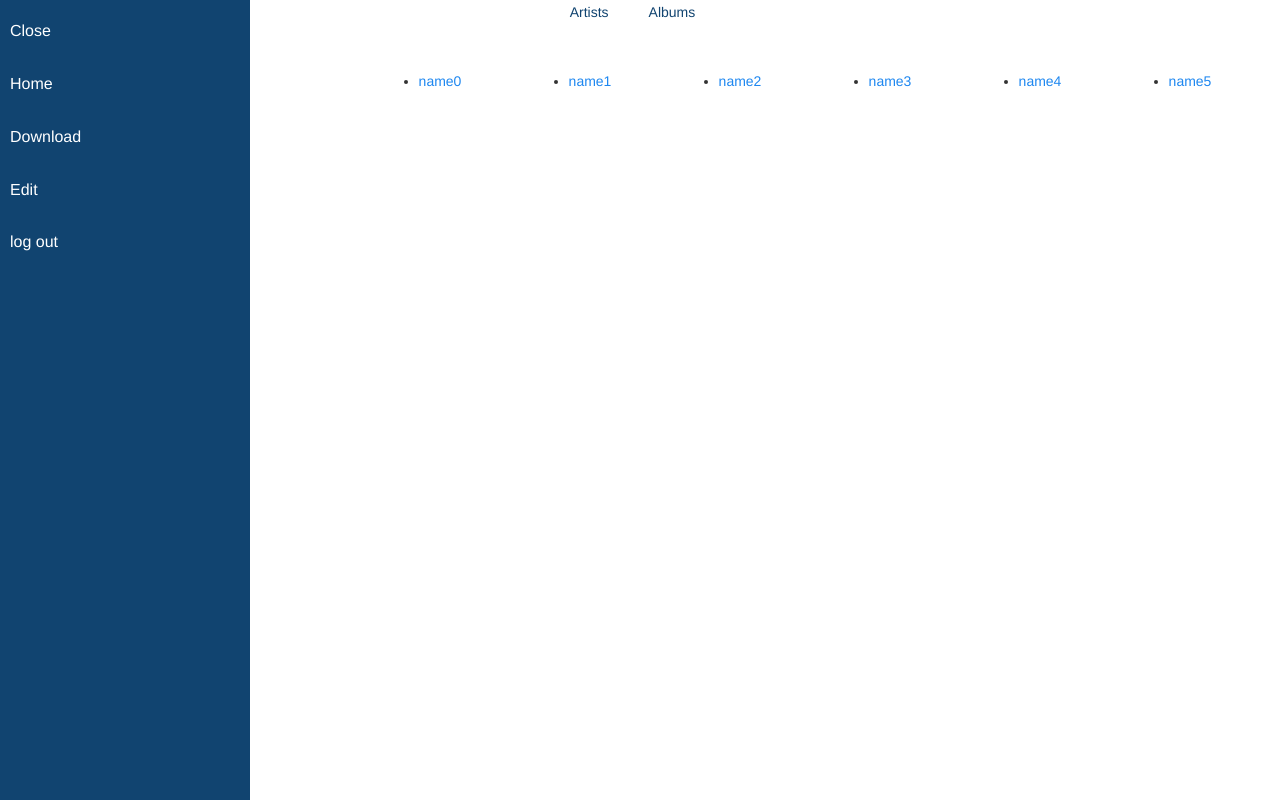
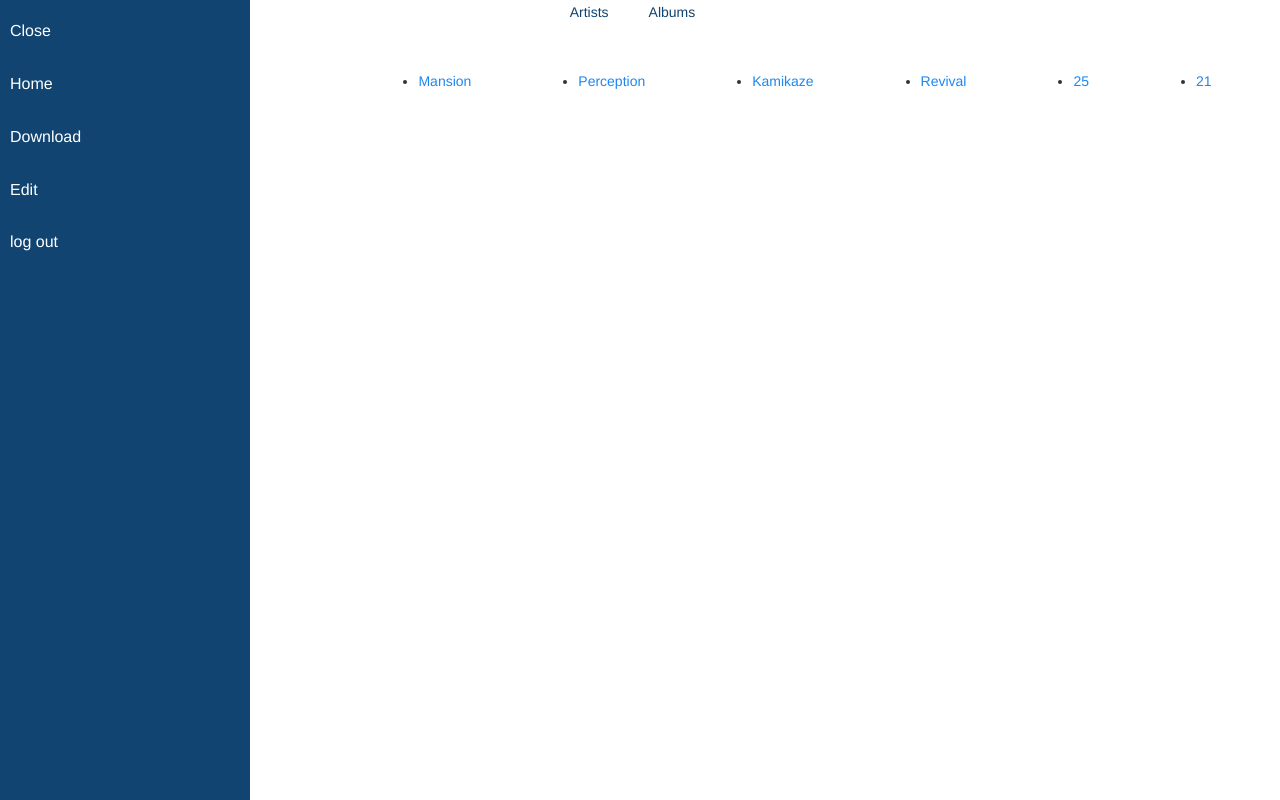
Before and after one commit to AwesomeFlax/diploma-angular7, an Angular app: page /albums in a window 1280 px wide. Built offline with nearby package versions, Linux system fonts and the light colour scheme.

Commit message:
few updates, artists view

```diff
--- a/src/app/albums/albums.service.ts
+++ b/src/app/albums/albums.service.ts
@@ -7,12 +7,12 @@
     selectedAlbum = new EventEmitter<Album>();
 
     albums: Album[] = [
-        new Album(0, "name0", "genre0", "2014-9-15", "desc0", "cover0", [ new Track (1, 'track_0_1'), new Track (1, 'track_0_2') ] ),
-        new Album(1, "name1", "genre1", "2015-9-15", "desc1", "cover1", [ new Track (1, 'track_1_1'), new Track (1, 'track_1_2') ] ),
-        new Album(2, "name2", "genre2", "2016-9-15", "desc2", "cover2", [ new Track (1, 'track_2_1'), new Track (1, 'track_2_2') ] ),
-        new Album(3, "name3", "genre3", "2017-9-15", "desc3", "cover3", [ new Track (1, 'track_3_1'), new Track (1, 'track_3_2') ] ),
-        new Album(4, "name4", "genre4", "2018-9-15", "desc4", "cover4", [ new Track (1, 'track_4_1'), new Track (1, 'track_4_2') ] ),
-        new Album(5, "name5", "genre5", "2019-9-15", "desc5", "cover5", [ new Track (1, 'track_5_1'), new Track (1, 'track_5_2') ] ),
+        new Album(0, "Mansion", "Hip-Hop", "2014-9-15", "desc0", "https://ecsmedia.pl/c/mansion-w-iext46383085.jpg", [ new Track (1, 'Outcast'), new Track (1, 'Destiny') ] ),
+        new Album(1, "Perception", "Hip-Hop", "2015-9-15", "desc1", "https://i2.cdn.hhv.de/catalog/475x475/00565/565327.jpg", [ new Track (1, 'Notepad'), new Track (1, 'Trun The Music Up') ] ),
+        new Album(2, "Kamikaze", "Rap", "2016-9-15", "desc2", "https://upload.wikimedia.org/wikipedia/ru/thumb/1/1c/Eminem-kamikaze.jpg/270px-Eminem-kamikaze.jpg", [ new Track (1, 'Venom'), new Track (1, 'Stepping Stone') ] ),
+        new Album(3, "Revival", "Rap", "2017-9-15", "desc3", "https://upload.wikimedia.org/wikipedia/ru/thumb/6/6f/Eminem_Revival.jpg/270px-Eminem_Revival.jpg", [ new Track (1, 'Walk On Water'), new Track (1, 'Bad Husband') ] ),
+        new Album(4, "25", "Soul", "2018-9-15", "desc4", "https://upload.wikimedia.org/wikipedia/ru/thumb/a/aa/Adele_25.jpg/270px-Adele_25.jpg", [ new Track (1, 'Hello'), new Track (1, 'Send My Love') ] ),
+        new Album(5, "21", "Soul", "2019-9-15", "desc5", "https://images.store.hmv.com/app_/responsive/HMVStore/media/product/763088/01-763088.jpg?w=500", [ new Track (1, 'Rolling In The Deep'), new Track (1, 'Set Fire To The Rain') ] ),
     ]
 
     getAlbums(): Album[]
--- a/src/app/artists/artist/artist.component.html
+++ b/src/app/artists/artist/artist.component.html
@@ -8,8 +8,8 @@
     BirtDate: {{ artist.birthDate.toDateString() + '--' + artist.deathDate }}
 </P>
 <P>
-    Career: {{ artist.careerStart.toDateString}}
+    Career: {{ artist.careerStart.toDateString() + '--' + artist.careerEnd }}
 </P>
 <P>
-    <img />
+    <img data-src="{{ artist.artistPhoto }}" width="" height="" alt="" uk-img>
 </P>
--- a/src/app/artists/artists.component.html
+++ b/src/app/artists/artists.component.html
@@ -1,10 +1,21 @@
-<ul>
-  <li
-    *ngFor="let artist of artistList"
-    routerLink='/artist/{{ artist.id }}' routerLinkActive="router-link-active"
-  >
-      <a (click)="onArtistClick(artist)">
-          {{ artist.nickName }}
-      </a>
-  </li>
-</ul>
+<div class="uk-child-width-1-2 uk-child-width-1-3@s uk-grid-match uk-grid-small" uk-grid>
+    <div
+        *ngFor="let artist of artistList"
+        routerLink='/artist/{{ artist.id }}' routerLinkActive="router-link-active"
+        class="uk-text-center"
+    >
+        <!-- <div class="uk-inline-clip uk-transition-toggle" tabindex="0">
+            <img data-src="{{ artist.artistPhoto }}" width="250px" height="250px" alt="" uk-img>
+            <div class="uk-transition-fade uk-position-cover uk-position-small uk-overlay uk-overlay-default uk-flex uk-flex-center uk-flex-middle">
+                <h4 class="uk-margin-remove">{{ artist.nickName }} </h4>
+            </div>
+        </div> -->
+
+        <div class="uk-inline-clip uk-transition-toggle" tabindex="0">
+            <img data-src="{{ artist.artistPhoto }}" width="250px" height="250px" alt="" uk-img>
+            <div class="uk-transition-slide-bottom uk-position-bottom uk-overlay uk-overlay-default">
+                <p class="uk-h4 uk-margin-remove">{{ artist.nickName }}</p>
+            </div>
+        </div>
+    </div>
+</div>
--- a/src/app/artists/artitst.service.ts
+++ b/src/app/artists/artitst.service.ts
@@ -12,6 +12,12 @@
         new Artist(2, 'NF', 'Nathan', 'John Feuerstein', new Date('09-15-1956'), null, new Date('09-15-1997'), null, 'USA',
         'Male', 'same crap', 'https://i1.sndcdn.com/avatars-000333695771-obix8y-t500x500.jpg', null),
         new Artist(3, 'Adele', 'Adele Laurie', 'Blue Adkins', new Date('09-15-1986'), null, new Date('09-15-1997'), null, 'Great Britain',
+        'Female', 'easy breazy', 'https://imgcache.qq.com/music/photo/mid_singer_500/p/x/003CoxJh1zFPpx.jpg', null),
+        new Artist(4, 'Eminem', 'Mashal', 'Matters', new Date('09-15-1987'), null, new Date('09-15-1997'), null, 'USA',
+        'Male', 'kinda complex', 'https://img2.thejournal.ie/inline/4378295/original/?width=500&version=4378295', null),
+        new Artist(5, 'NF', 'Nathan', 'John Feuerstein', new Date('09-15-1956'), null, new Date('09-15-1997'), null, 'USA',
+        'Male', 'same crap', 'https://i1.sndcdn.com/avatars-000333695771-obix8y-t500x500.jpg', null),
+        new Artist(6, 'Adele', 'Adele Laurie', 'Blue Adkins', new Date('09-15-1986'), null, new Date('09-15-1997'), null, 'Great Britain',
         'Female', 'easy breazy', 'https://imgcache.qq.com/music/photo/mid_singer_500/p/x/003CoxJh1zFPpx.jpg', null)
     ];
 
```
